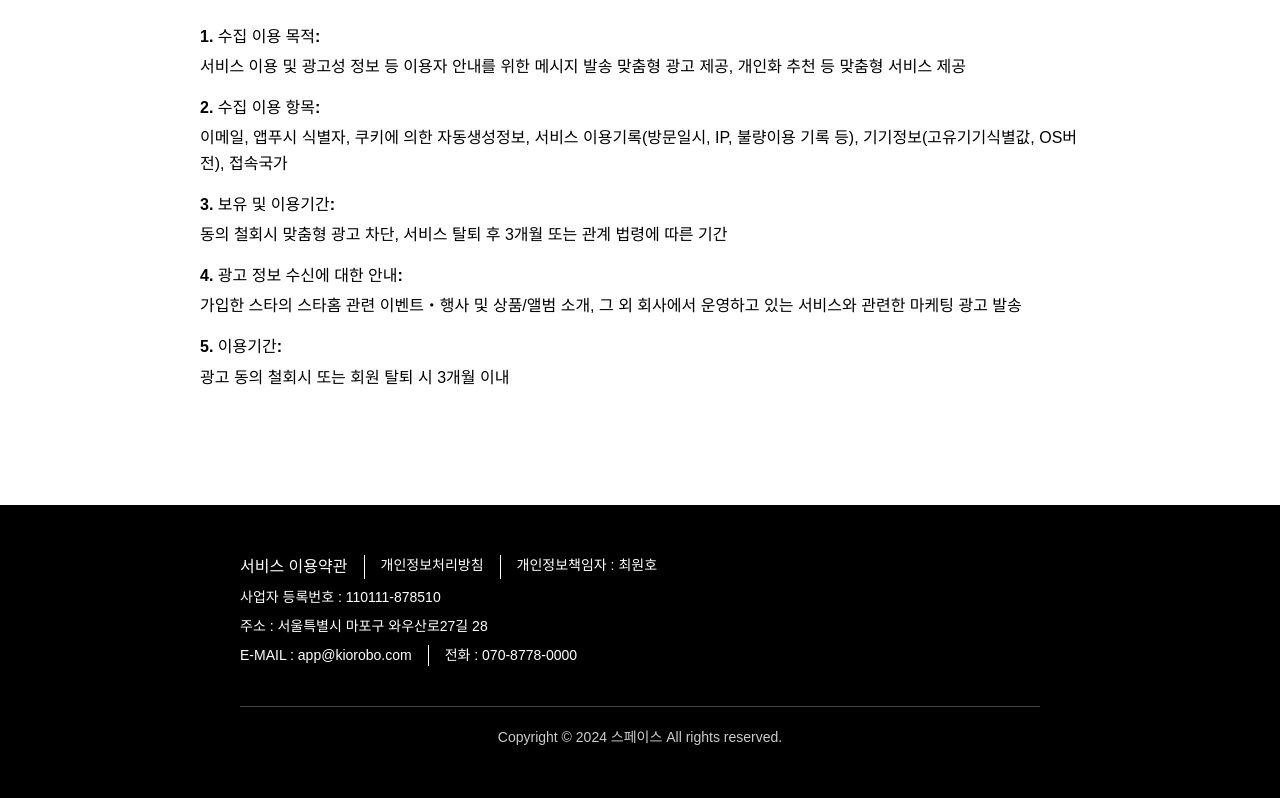
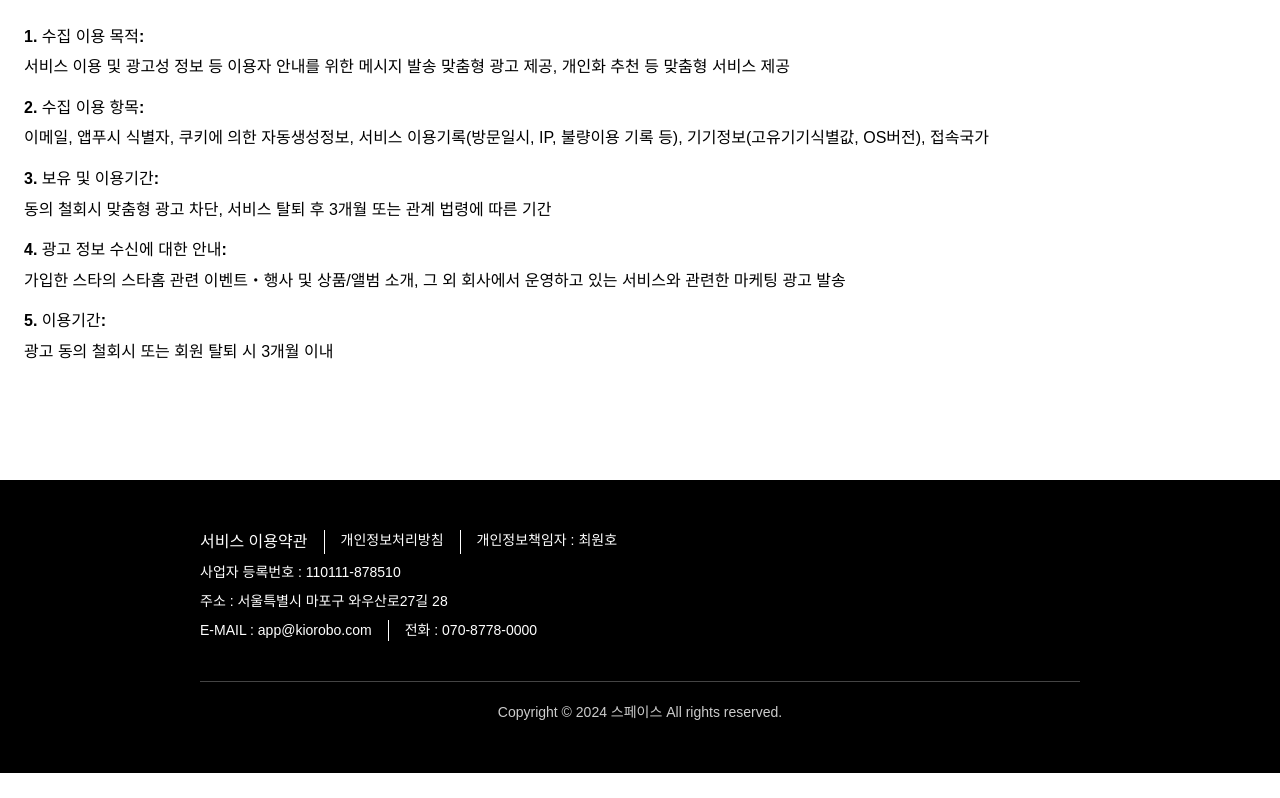
Before and after one commit to Unpackyourdream-Paprika/sface-main-home, a React (Vite) app: page /About in a window 1280 px wide. Shown: the part 685-1483 px from the top of the page. After the commit the page ends 1458 px from the top, so only its background shows below. Built offline with nearby package versions, Linux system fonts and the light colour scheme; a web font is replaced by a local one.

Commit message:
fix text change

```diff
--- a/src/components/layout/LayoutFooter.css
+++ b/src/components/layout/LayoutFooter.css
@@ -4,16 +4,18 @@
   width: 100%;
   background: #000;
   color: #fff;
-  padding: 50px 240px;
+  padding: 50px 200px;
   box-sizing: border-box;
   display: flex;
   flex-direction: column;
   justify-content: center;
+  margin: 0 auto;
 }
 
 .layout-footer-inner {
   display: flex;
   flex-direction: column;
+  max-width: 1480px;
   gap: 8px;
 }
 
@@ -75,7 +77,7 @@
 
 @media (max-width: 768px) {
   .layout-footer-section {
-    padding: 30px 50px;
+    padding: 30px 24px;
   }
 
   .layout-footer-inner {
--- a/src/components/page/About.css
+++ b/src/components/page/About.css
@@ -1,8 +1,10 @@
 .about-container {
-  padding: 100px 200px;
+  max-width: 1480px;
+  margin: 0 auto;
   font-family: Arial, sans-serif;
   line-height: 1.6;
   background-color: #fff;
+  padding: 100px 24px;
 }
 
 .about-item {
--- a/src/components/page/Home.tsx
+++ b/src/components/page/Home.tsx
@@ -29,10 +29,8 @@ export default function Home() {
           <div className="main-three-first-wrap">
             <div className="main-three-left-wrap">
               <p>
-                찰나의 그 순간,
-                <br />
-                아티스트의 시간을 손쉽게 등록하고 <br />
-                우리만의 팬덤과 공유해보세요
+                내가 뽑고 싶은 아티스트의 순간을 한눈에 확인 가능, <br />
+                지금 바로 스페이스(Sface)에 풍덩!
               </p>
             </div>
             <div className="main-three-right-wrap">
@@ -47,16 +45,18 @@ export default function Home() {
             </div>
             <div className="main-three-left-wrap">
               <p>
-                QR코드 스캔으로 언제 어디서나 손쉽게 간직 <br /> 거래내역도
-                프로필에서 쉽게 확인 가능해요
+                찰나의 그 순간,
+                <br />
+                아티스트의 시간을 손쉽게 등록하고 <br />
+                우리만의 팬덤과 공유해보세요
               </p>
             </div>
           </div>
           <div className="main-three-three-wrap">
             <div className="main-three-left-wrap">
               <p>
-                내가 뽑고 싶은 아티스트의 순간을 한눈에 확인 가능, <br />
-                지금 바로 스페이스(Sface)에 풍덩!
+                QR코드 스캔으로 언제 어디서나 손쉽게 간직 <br /> 거래내역도
+                프로필에서 쉽게 확인 가능해요
               </p>
             </div>
             <div className="main-three-right-wrap">
```
